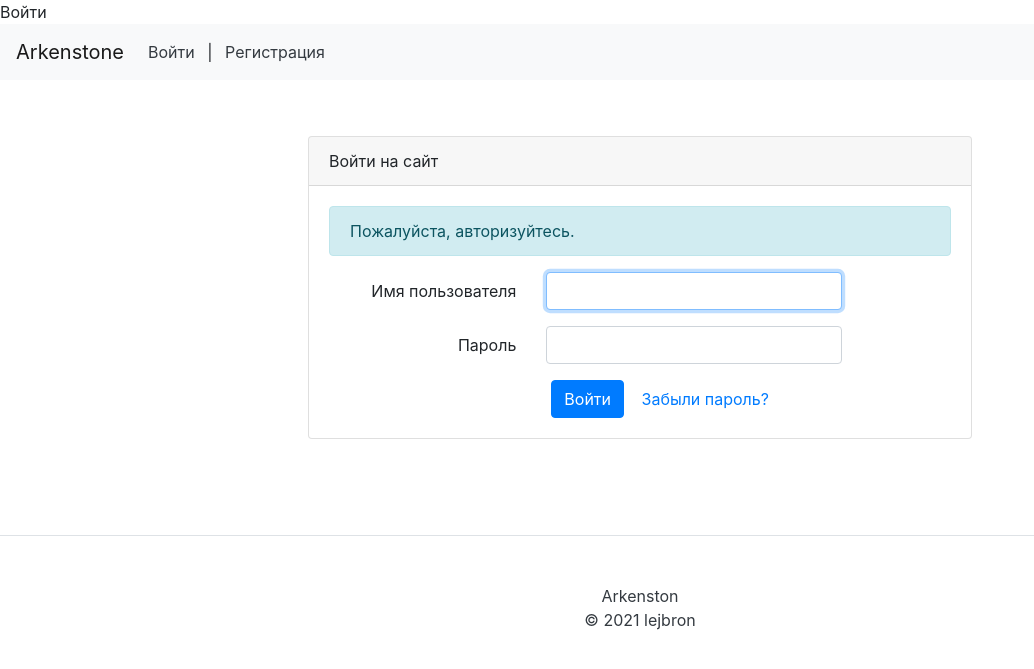
After one commit to lejbron/arkenstone, a Django app: page /auth/login/ in a window 1280 px wide. The commit adds this page. Shown: the top 669 px of the page, without its empty margins (0-1034 px from the left). Run offline with Django 3.2, Linux system fonts and the light colour scheme; some libraries are stand-ins or nearby versions.

Commit message:
Login, Logout and pswd management templates added. Settings updated.

```diff
--- a/arkenstone/arkenstone/settings.py
+++ b/arkenstone/arkenstone/settings.py
@@ -32,6 +32,7 @@ ALLOWED_HOSTS = []
 # Application definition
 
 INSTALLED_APPS = [
+    'asgard',
     'django.contrib.admin',
     'django.contrib.auth',
     'django.contrib.contenttypes',
@@ -39,7 +40,6 @@ INSTALLED_APPS = [
     'django.contrib.messages',
     'django.contrib.staticfiles',
     'homepage',
-    'asgard',
     'players',
 ]
 
@@ -134,3 +134,7 @@ USE_TZ = True
 # https://docs.djangoproject.com/en/3.1/howto/static-files/
 
 STATIC_URL = '/static/'
+
+LOGIN_URL = '/auth/login/'
+LOGIN_REDIRECT_URL = 'index'
+# LOGOUT_REDIRECT_URL = "index"
--- /dev/null
+++ b/arkenstone/asgard/templates/registration/login.html
@@ -0,0 +1,59 @@
+{% extends 'base_generic.html' %}
+{% block title %}Войти{% endblock %}
+{% block content %}
+{% load user_filters %}
+
+<div class="row justify-content-center">
+  <div class="col-md-8 p-5">
+    <div class="card">
+      <div class="card-header">Войти на сайт</div>
+      <div class="card-body">
+        {% if form.errors %}
+        <div class="alert alert-danger" role="alert">
+          Имя пользователя и пароль не совпадают. Введите правильные данные.
+        </div>
+        {% endif %}
+
+        {% if next %}
+            <div class="alert alert-info" role="alert">
+              Вы обратились к странице, доступ к которой возможен только для залогиненных пользователей.<br>
+              Пожалуйста, авторизуйтесь.
+            </div>
+        {% else %}
+            <div class="alert alert-info" role="alert">
+              Пожалуйста, авторизуйтесь.
+            </div>
+        {% endif %}
+
+        <form method="post" action="{% url 'login' %}">
+          {% csrf_token %}
+          <input type="hidden" name="next" value="{{ next }}">
+          <div class="form-group row">
+              <label for="{{ form.username.id_for_label }}" class="col-md-4 col-form-label text-md-right">Имя пользователя</label>
+              <div class="col-md-6">
+                  {{ form.username|addclass:"form-control" }}
+              </div>
+          </div>
+
+          <div class="form-group row">
+              <label for="{{ form.password.id_for_label }}" class="col-md-4 col-form-label text-md-right">Пароль</label>
+              <div class="col-md-6">
+                  {{ form.password|addclass:"form-control" }}
+              </div>
+          </div>
+
+          <div class="col-md-6 offset-md-4">
+              <button type="submit" class="btn btn-primary">
+                Войти
+              </button>
+              <a href="{% url 'password_reset' %}" class="btn btn-link">
+                Забыли пароль?
+              </a>
+          </div>
+        </form>
+      </div>
+    </div>
+  </div>
+</div>
+
+{% endblock %}
--- /dev/null
+++ b/arkenstone/asgard/templatetags/user_filters.py
@@ -0,0 +1,8 @@
+from django import template
+
+register = template.Library()
+
+
+@register.filter
+def addclass(field, css):
+    return field.as_widget(attrs={'class': css})
--- a/arkenstone/templates/base_generic.html
+++ b/arkenstone/templates/base_generic.html
@@ -3,51 +3,25 @@
 <head>
   {% block title %}<title>Arkenstone</title>{% endblock %}
   <meta charset="utf-8">
-  <meta name="viewport" content="width=device-width, initial-scale=1">
+  <meta name="viewport" content="width=device-width, initial-scale=1, shrink-to-fit=no">
   <link rel="stylesheet" href="https://stackpath.bootstrapcdn.com/bootstrap/4.1.3/css/bootstrap.min.css" integrity="sha384-MCw98/SFnGE8fJT3GXwEOngsV7Zt27NXFoaoApmYm81iuXoPkFOJwJ8ERdknLPMO" crossorigin="anonymous">
+  <script src="https://code.jquery.com/jquery-3.2.1.slim.min.js" integrity="sha384-KJ3o2DKtIkvYIK3UENzmM7KCkRr/rE9/Qpg6aAZGJwFDMVNA/GpGFF93hXpG5KkN" crossorigin="anonymous"></script>
+  <script src="https://cdnjs.cloudflare.com/ajax/libs/popper.js/1.12.9/umd/popper.min.js" integrity="sha384-ApNbgh9B+Y1QKtv3Rn7W3mgPxhU9K/ScQsAP7hUibX39j7fakFPskvXusvfa0b4Q" crossorigin="anonymous"></script>
+  <script src="https://maxcdn.bootstrapcdn.com/bootstrap/4.0.0/js/bootstrap.min.js" integrity="sha384-JZR6Spejh4U02d8jOt6vLEHfe/JQGiRRSQQxSfFWpi1MquVdAyjUar5+76PVCmYl" crossorigin="anonymous"></script>
   <!-- Add additional CSS in static file -->
   {% load static %}
   <link rel="stylesheet" href="{% static 'css/styles.css' %}">
 </head>
 <body>
-  <div class="container-fluid">
-    <div class="row">
-      <div class="col-sm-2">
-        {% block sidebar %}
-            <ul class="sidebar-nav">
-                <li><a href="">Home</a></li>
-                <li><a href="">All Tournaments</a></li>
-            </ul>
-            <ul class="sidebar-nav">
-              {% if user.is_authenticated %}
-                 <li>User: {{ user.get_username }}</li>
-                 <li><a href="{% url 'logout'%}?next={{request.path}}">Logout</a></li>
-               {% else %}
-                 <li><a href="{% url 'login'%}?next={{request.path}}">Login</a></li>
-               {% endif %}
-            </ul>
-        {% endblock %}
+  {% include 'topbar_nav.html' %}
+  <main>
+      <div class="container">
+          <h1>{% block header %}{% endblock %}</h1>
+          {% block content %}
+          <!-- Содержимое страницы -->
+          {% endblock %}
       </div>
-      <div class="col-sm-10 ">{% block content %}{% endblock %}
-        {% block pagination %}
-          {% if is_paginated %}
-              <div class="pagination">
-                  <span class="page-links">
-                      {% if page_obj.has_previous %}
-                          <a href="{{ request.path }}?page={{ page_obj.previous_page_number }}">previous</a>
-                      {% endif %}
-                      <span class="page-current">
-                          Page {{ page_obj.number }} of {{ page_obj.paginator.num_pages }}.
-                      </span>
-                      {% if page_obj.has_next %}
-                          <a href="{{ request.path }}?page={{ page_obj.next_page_number }}">next</a>
-                      {% endif %}
-                  </span>
-              </div>
-          {% endif %}
-        {% endblock %}
-      </div>
-    </div>
-  </div>
+  </main>
+  {% include 'footer.html' %}
 </body>
 </html>
--- /dev/null
+++ b/arkenstone/templates/footer.html
@@ -0,0 +1,6 @@
+<footer class="pt-4 my-md-5 pt-md-5 border-top">
+    <p class="m-0 text-dark text-center">
+        Arkenston<br>
+        © {% now "Y"  %} lejbron
+    </p>
+</footer>
--- /dev/null
+++ b/arkenstone/templates/topbar_nav.html
@@ -0,0 +1,22 @@
+<nav class="navbar navbar-expand-lg navbar-light bg-light">
+    <button class="navbar-toggler" type="button" data-toggle="collapse" data-target="#navbarTogglerDemo03" aria-controls="navbarTogglerDemo03" aria-expanded="false" aria-label="Toggle navigation">
+      <span class="navbar-toggler-icon"></span>
+    </button>
+    <a class="navbar-brand" href="{% url 'index' %}">Arkenstone</a>
+
+    <div class="collapse navbar-collapse" id="navbarTogglerDemo03">
+      <ul class="navbar-nav mr-auto mt-2 mt-lg-0">
+        {% if user.is_authenticated %}
+          <li class="nav-item active">
+            <a class="nav-link" href="#">Home <span class="sr-only">(current)</span></a>
+            <a class="p-2 text-dark" href="{% url 'password_change' %}">Изменить пароль</a>
+            <a class="p-2 text-dark" href="{% url 'logout' %}">Выйти</a>
+          </li>
+        {% else %}
+          <li class="nav-item">
+            <a class="p-2 text-dark" href="{% url 'login' %}">Войти</a> |
+            <a class="p-2 text-dark" href="{% url 'signup' %}">Регистрация</a>
+          </li>
+        {% endif %}
+    </div>
+  </nav>
```
Also changed, not shown: arkenstone/asgard/templates/registration/logged_out.html (added, +17 -0 lines), arkenstone/asgard/templates/registration/password_change_done.html (added, +16 -0 lines), arkenstone/asgard/templates/registration/password_change_form.html (added, +39 -0 lines), arkenstone/asgard/templates/registration/password_reset_complete.html (added, +17 -0 lines), arkenstone/asgard/templates/registration/password_reset_confirm.html (added, +48 -0 lines), arkenstone/asgard/templates/registration/password_reset_done.html (added, +17 -0 lines), arkenstone/asgard/templates/registration/password_reset_form.html (added, +38 -0 lines), arkenstone/asgard/templatetags/__init__.py (added).
